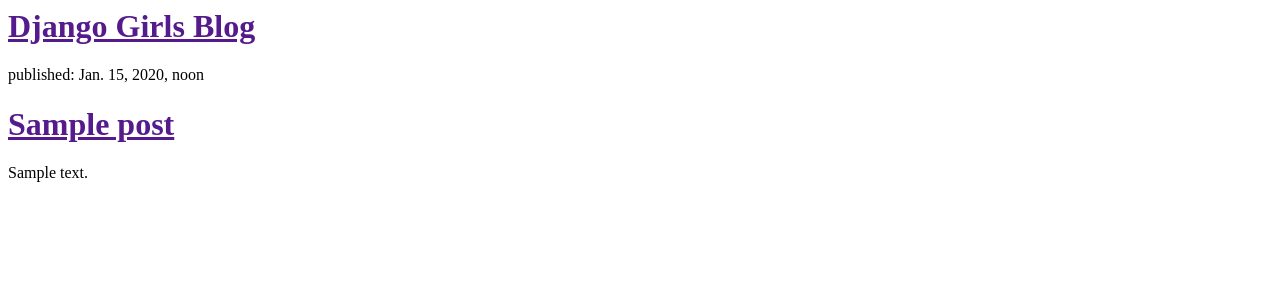
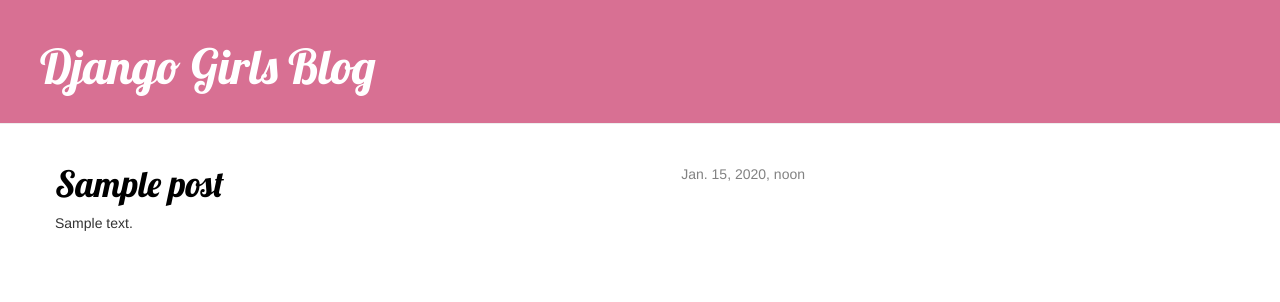
Before and after one commit to AlinaMaslennikova/my-first-blog, a Django app: template blog/templates/blog/post_list.html in a window 1280 px wide. Shown: the top 302 px of the page. Run offline with Django 3.2, Linux system fonts and the light colour scheme; the template is opened without the code that fills it: values that come from a table or form of the project are taken from there, others are empty; tables that the repository leaves empty hold one stand-in row (values such as "Sample post"); some libraries are stand-ins or nearby versions.

Commit message:
Changed the CSS for the site.

```diff
--- /dev/null
+++ b/blog/static/blog.css
@@ -0,0 +1,3 @@
+ h1 a {
+        color: #FCA205;
+    }
--- /dev/null
+++ b/blog/static/css/blog.css
@@ -0,0 +1,57 @@
+ /*
+ h1 a {
+        color: 	#DC143C;
+		font-family: 'Lobster';
+    }
+	body{
+		background-color: #FFC0CB;
+		padding-left: 15px;
+	}
+	*/
+	.page-header {
+        background-color: #D87093;
+        margin-top: 0;
+        padding: 20px 20px 20px 40px;
+    }
+
+    .page-header h1, .page-header h1 a, .page-header h1 a:visited, .page-header h1 a:active {
+        color: #ffffff;
+        font-size: 36pt;
+        text-decoration: none;
+    }
+
+    .content {
+        margin-left: 40px;
+    }
+
+    h1, h2, h3, h4 {
+        font-family: 'Lobster', cursive;
+    }
+
+    .date {
+        float: right;
+        color: #828282;
+    }
+
+    .save {
+        float: right;
+    }
+
+    .post-form textarea, .post-form input {
+        width: 100%;
+    }
+
+    .top-menu, .top-menu:hover, .top-menu:visited {
+        color: #ffffff;
+        float: right;
+        font-size: 26pt;
+        margin-right: 20px;
+    }
+
+    .post {
+        margin-bottom: 70px;
+    }
+
+    .post h1 a, .post h1 a:visited {
+        color: #000000;
+    }
--- a/blog/templates/blog/post_list.html
+++ b/blog/templates/blog/post_list.html
@@ -1,19 +1,31 @@
-<!doctype>
-<html>
+    {% load staticfiles %}
+    <html>
         <head>
             <title>Django Girls blog</title>
+            <link rel="stylesheet" href="//maxcdn.bootstrapcdn.com/bootstrap/3.2.0/css/bootstrap.min.css">
+            <link rel="stylesheet" href="//maxcdn.bootstrapcdn.com/bootstrap/3.2.0/css/bootstrap-theme.min.css">
+            <link rel="stylesheet" href="{% static 'css/blog.css' %}">
+			<link href="https://fonts.googleapis.com/css?family=Lobster&subset=latin,cyrillic" rel="stylesheet" type="text/css">
         </head>
         <body>
-            <div>
-                <h1><a href="">Django Girls Blog</a></h1>
+            <div class="page-header">
+                <h1><a href="/">Django Girls Blog</a></h1>
             </div>
 
-{% for post in posts %}
-        <div>
-            <p>published: {{ post.published_date }}</p>
-            <h1><a href="">{{ post.title }}</a></h1>
-            <p>{{ post.text|linebreaksbr }}</p>
+           <div class="content container">
+        <div class="row">
+            <div class="col-md-8">
+                {% for post in posts %}
+                    <div class="post">
+                        <div class="date">
+                            {{ post.published_date }}
+                        </div>
+                        <h1><a href="">{{ post.title }}</a></h1>
+                        <p>{{ post.text|linebreaksbr }}</p>
+                    </div>
+                {% endfor %}
+            </div>
         </div>
-    {% endfor %}
+    </div>
         </body>
     </html>
```
